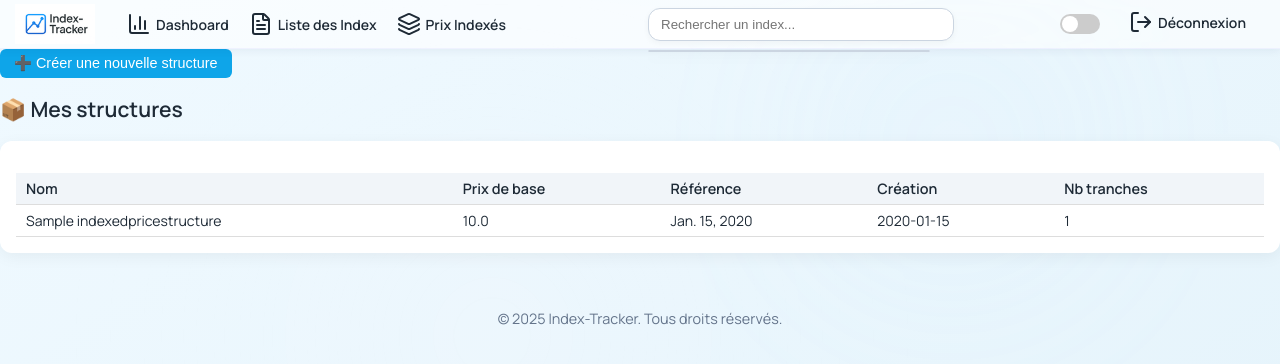
After one commit to utis82/Index-tracker, a Django app: page /prix-indexes/ in a window 1280 px wide. The commit adds this page. Shown: the top 364 px of the page. Run offline with Django 5.2, Linux system fonts and the light colour scheme; a user stored in the database is signed in; tables that the repository leaves empty hold one stand-in row (values such as "Sample post"); some libraries are stand-ins or nearby versions.

Commit message:
ajout de l'onglet prix indexés pour donner la possibilité de créer des structure de coût. outil encore en dev mais le visuel commence à prendre forme

```diff
--- a/django_project/settings.py
+++ b/django_project/settings.py
@@ -33,7 +33,9 @@ CSRF_TRUSTED_ORIGINS = ["https://*.replit.dev", "https://*.replit.app"]
 INSTALLED_APPS = [
     'django.contrib.admin', 'django.contrib.auth',
     'django.contrib.contenttypes', 'django.contrib.sessions',
-    'django.contrib.messages', 'django.contrib.staticfiles', 'main'
+    'django.contrib.messages', 'django.contrib.staticfiles', 'main',
+    'crispy_forms',
+    'crispy_bootstrap5',
 ]
 
 MIDDLEWARE = [
@@ -130,3 +132,5 @@ STATICFILES_DIRS = [
 DEFAULT_AUTO_FIELD = 'django.db.models.BigAutoField'
 
 LOGIN_URL = '/login/'
+CRISPY_ALLOWED_TEMPLATE_PACKS = "bootstrap5"
+CRISPY_TEMPLATE_PACK = "bootstrap5"
--- /dev/null
+++ b/main/forms.py
@@ -0,0 +1,91 @@
+from django import forms
+from django.forms.models import BaseInlineFormSet
+from crispy_forms.helper import FormHelper
+from crispy_forms.layout import Layout, Row, Column, Div, HTML
+from .models import IndexedPriceStructure, StructureComponent
+
+
+class IndexedPriceStructureForm(forms.ModelForm):
+    class Meta:
+        model = IndexedPriceStructure
+        fields = ['name', 'base_price', 'reference_date']
+        widgets = {
+            'reference_date': forms.DateInput(attrs={'type': 'date'}),
+        }
+
+    def __init__(self, *args, **kwargs):
+        super().__init__(*args, **kwargs)
+        self.helper = FormHelper()
+        self.helper.form_tag = False
+        self.helper.layout = Layout(
+            Row(
+                Column('name', css_class='col-md-4'),
+                Column('base_price', css_class='col-md-4'),
+                Column('reference_date', css_class='col-md-4'),
+            )
+        )
+
+
+class StructureComponentForm(forms.ModelForm):
+    class Meta:
+        model = StructureComponent
+        fields = ['label', 'component_type', 'index', 'fixed_amount', 'percentage']
+        widgets = {
+            'fixed_amount': forms.NumberInput(attrs={'step': '0.01', 'class': 'fixed-field'}),
+            'percentage': forms.NumberInput(attrs={'step': '0.01', 'class': 'percentage-field'}),
+        }
+
+    def __init__(self, *args, **kwargs):
+        self.user = kwargs.pop("user", None)
+        super().__init__(*args, **kwargs)
+
+        if self.user:
+            self.fields['index'].queryset = self.user.userprofile.favorite_indexes.all()
+
+        self.helper = FormHelper()
+        self.helper.form_tag = False
+        self.helper.layout = Layout(
+            Div(
+                Row(
+                    Column('label', css_class='col-md-4'),
+                    Column('component_type', css_class='col-md-4'),
+                    Column('index', css_class='col-md-4 index-wrapper'),
+                ),
+                Row(
+                    Column('fixed_amount', css_class='col-md-6 fixed-wrapper'),
+                    Column('percentage', css_class='col-md-6 percentage-wrapper'),
+                ),
+                css_class='card p-3 mb-3 tranche-card position-relative',
+            )
+        )
+
+    def clean(self):
+        cleaned_data = super().clean()
+        fixed = cleaned_data.get("fixed_amount")
+        perc = cleaned_data.get("percentage")
+
+        if fixed and perc:
+            raise forms.ValidationError("Remplissez soit un montant (€), soit un pourcentage (%), pas les deux.")
+        return cleaned_data
+
+
+class CustomStructureComponentFormSet(BaseInlineFormSet):
+    def __init__(self, *args, **kwargs):
+        self.user = kwargs.pop("user", None)
+        super().__init__(*args, **kwargs)
+        for form in self.forms:
+            form.user = self.user
+
+    def _construct_form(self, i, **kwargs):
+        kwargs["user"] = self.user
+        return super()._construct_form(i, **kwargs)
+
+
+StructureComponentFormSet = forms.inlineformset_factory(
+    IndexedPriceStructure,
+    StructureComponent,
+    form=StructureComponentForm,
+    formset=CustomStructureComponentFormSet,
+    extra=1,
+    can_delete=True
+)
--- a/main/templates/base.html
+++ b/main/templates/base.html
@@ -18,6 +18,7 @@
         </a>
         <a href="{% url 'main:dashboard' %}"><i data-lucide="bar-chart-3"></i> Dashboard</a>
         <a href="{% url 'main:liste_index' %}"><i data-lucide="file-text"></i> Liste des Index</a>
+        <a href="{% url 'main:prix_indexes' %}"><i data-lucide="layers"></i> Prix Indexés</a>
 
         {% if user.is_authenticated %}
           {% with level=user.userprofile.subscription_level %}
--- /dev/null
+++ b/main/templates/prix_indexes.html
@@ -0,0 +1,234 @@
+{% extends "base.html" %}
+{% load crispy_forms_tags %}
+{% block title %}Prix Indexés{% endblock %}
+
+{% block content %}
+<style>
+  .card {
+    background: white;
+    border-radius: 12px;
+    box-shadow: 0 4px 16px rgba(0, 0, 0, 0.05);
+    padding: 1rem;
+    margin-bottom: 1.5rem;
+  }
+  .card h4 {
+    margin-top: 0;
+    font-size: 1.1rem;
+    font-weight: 600;
+    display: flex;
+    align-items: center;
+    gap: 0.5rem;
+  }
+  .form-table, .tranche-table {
+    width: 100%;
+    border-collapse: collapse;
+    margin-top: 1rem;
+  }
+  .form-table th, .tranche-table th,
+  .form-table td, .tranche-table td {
+    padding: 6px 10px;
+    border-bottom: 1px solid #ddd;
+  }
+  .form-table th, .tranche-table th {
+    background-color: #f1f5f9;
+    text-align: left;
+    font-size: 0.9rem;
+  }
+  .form-table td input, .tranche-table td input,
+  .form-table td select, .tranche-table td select {
+    width: 100%;
+    font-size: 0.85rem;
+  }
+  .tranche-table tr:nth-child(even) {
+    background-color: #f9fafb;
+  }
+  button {
+    background-color: #0ea5e9;
+    border: none;
+    color: white;
+    padding: 6px 14px;
+    border-radius: 6px;
+    font-weight: 500;
+    cursor: pointer;
+    font-size: 0.9rem;
+  }
+  button:hover {
+    background-color: #0284c7;
+  }
+</style>
+
+<!-- Bouton ouvrir le popup -->
+<div style="margin-bottom: 1rem;">
+  <button onclick="openModal()">➕ Créer une nouvelle structure</button>
+</div>
+
+<!-- POPUP modal -->
+<div id="modal" class="modal-overlay" style="display: none; justify-content: center; align-items: flex-start; position: fixed; left: 0; top: 0; width: 100vw; height: 100vh; background: rgba(0,0,0,0.4); z-index: 1000;">
+  <div class="modal-content" style="background:white; margin-top: 2rem; border-radius: 12px; max-width: 900px; width: 90%; padding: 1.5rem;">
+    <span class="modal-close" onclick="closeModal()" style="float:right; cursor:pointer; font-weight: bold;">×</span>
+    <form method="post">
+      {% csrf_token %}
+
+      <div class="card">
+        <h4>🧮 Informations générales</h4>
+        <table class="form-table">
+          <thead>
+            <tr>
+              <th>Nom</th>
+              <th>Prix de base (€)</th>
+              <th>Date de référence</th>
+            </tr>
+          </thead>
+          <tbody>
+            <tr>
+              <td>{{ form.name }}</td>
+              <td>{{ form.base_price }}</td>
+              <td>{{ form.reference_date }}</td>
+            </tr>
+          </tbody>
+        </table>
+      </div>
+
+      <div class="card">
+        <h4>📊 Tranches de calcul</h4>
+        {{ formset.management_form }}
+        <table class="tranche-table">
+          <thead>
+            <tr>
+              <th>Libellé</th>
+              <th>Type</th>
+              <th>Index</th>
+              <th>€</th>
+              <th>%</th>
+              <th>🗑️</th>
+            </tr>
+          </thead>
+          <tbody id="formset-body">
+            {% for form in formset %}
+              <tr>
+                <td>{{ form.label }}</td>
+                <td>{{ form.component_type }}</td>
+                <td>{{ form.index }}</td>
+                <td>{{ form.fixed_amount }}</td>
+                <td>{{ form.percentage }}</td>
+                <td><button type="button" onclick="deleteRow(this)">🗑️</button></td>
+              </tr>
+            {% endfor %}
+          </tbody>
+        </table>
+
+        <!-- hidden clone source -->
+        <div id="form-empty-source" style="display:none;">
+          {{ formset.empty_form.label }}
+          {{ formset.empty_form.component_type }}
+          {{ formset.empty_form.index }}
+          {{ formset.empty_form.fixed_amount }}
+          {{ formset.empty_form.percentage }}
+        </div>
+
+        <!-- template row -->
+        <template id="form-empty-template">
+          <tr>
+            <td>__label__</td>
+            <td>__type__</td>
+            <td>__index__</td>
+            <td>__amount__</td>
+            <td>__percent__</td>
+            <td><button type="button" onclick="deleteRow(this)">🗑️</button></td>
+          </tr>
+        </template>
+
+        <button type="button" onclick="addTranche()">➕ Ajouter une tranche</button>
+      </div>
+
+      <br>
+      <button type="submit">✅ Enregistrer</button>
+    </form>
+  </div>
+</div>
+
+<!-- STRUCTURES EXISTANTES -->
+<h2>📦 Mes structures</h2>
+{% if structures %}
+  <div class="card">
+    <table class="form-table">
+      <thead>
+        <tr>
+          <th>Nom</th>
+          <th>Prix de base</th>
+          <th>Référence</th>
+          <th>Création</th>
+          <th>Nb tranches</th>
+        </tr>
+      </thead>
+      <tbody>
+        {% for s in structures %}
+        <tr onclick="toggleDetails('{{ s.id }}')" style="cursor:pointer;">
+          <td>{{ s.name }}</td>
+          <td>{{ s.base_price }}</td>
+          <td>{{ s.reference_date }}</td>
+          <td>{{ s.created_at|date:"Y-m-d" }}</td>
+          <td>{{ s.components.count }}</td>
+        </tr>
+        <tr id="details-{{ s.id }}" style="display: none;">
+          <td colspan="5">
+            <ul>
+              {% for c in s.components.all %}
+              <li><strong>{{ c.label }}</strong> — {{ c.component_type }}
+                {% if c.fixed_amount %}: {{ c.fixed_amount }} €{% endif %}
+                {% if c.percentage %}: {{ c.percentage }} %{% endif %}
+                {% if c.index %} ({{ c.index.name }}){% endif %}
+              </li>
+              {% endfor %}
+            </ul>
+          </td>
+        </tr>
+        {% endfor %}
+      </tbody>
+    </table>
+  </div>
+{% else %}
+  <p>Aucune structure enregistrée.</p>
+{% endif %}
+
+<!-- JS -->
+<script>
+function openModal() {
+  document.getElementById("modal").style.display = "flex";
+}
+function closeModal() {
+  document.getElementById("modal").style.display = "none";
+}
+function toggleDetails(id) {
+  const row = document.getElementById("details-" + id);
+  row.style.display = row.style.display === "none" ? "table-row" : "none";
+}
+
+let formIndex = {{ formset.total_form_count }};
+function addTranche() {
+  const tmpl = document.getElementById("form-empty-template").innerHTML;
+  const getWidget = (nameEndsWith) => {
+    const el = Array.from(document.querySelectorAll("#form-empty-source input, #form-empty-source select"))
+      .find(e => e.name.endsWith(nameEndsWith));
+    return el ? el.outerHTML.replace(/__prefix__/g, formIndex) : '';
+  };
+
+  const newRowHtml = tmpl
+    .replace('__label__', getWidget('label'))
+    .replace('__type__', getWidget('component_type'))
+    .replace('__index__', getWidget('index'))
+    .replace('__amount__', getWidget('fixed_amount'))
+    .replace('__percent__', getWidget('percentage'));
+
+  const row = document.createElement("tr");
+  row.innerHTML = newRowHtml;
+  document.getElementById("formset-body").appendChild(row);
+  document.getElementById("id_form-TOTAL_FORMS").value = ++formIndex;
+}
+
+function deleteRow(btn) {
+  const row = btn.closest("tr");
+  row.remove();
+}
+</script>
+{% endblock %}
--- a/main/urls.py
+++ b/main/urls.py
@@ -6,7 +6,7 @@ from main.views.base_views import (home, login_view, dashboard, register_view,
 from main.views.index_views import import_excel_view, liste_index_view
 from main.views.chart_views import index_viewer
 from main.views.user_views import toggle_favorite
-
+from main.views.prix_indexes_views import prix_indexes_view
 
 app_name = 'main'
 
@@ -27,5 +27,5 @@ urlpatterns = [
     path('choose-primary-index/',
          choose_primary_index,
          name='choose_primary_index'),
-
+     path('prix-indexes/', prix_indexes_view, name='prix_indexes'),
 ]
--- /dev/null
+++ b/main/views/prix_indexes_views.py
@@ -0,0 +1,33 @@
+from django.contrib.auth.decorators import login_required
+from django.shortcuts import render, redirect
+from main.forms import IndexedPriceStructureForm, StructureComponentFormSet
+from main.models import IndexedPriceStructure
+
+
+@login_required
+def prix_indexes_view(request):
+    structure = IndexedPriceStructure(user=request.user)
+
+    if request.method == "POST":
+        form = IndexedPriceStructureForm(request.POST)
+        formset = StructureComponentFormSet(request.POST, user=request.user, instance=structure)
+
+        if form.is_valid() and formset.is_valid():
+            structure = form.save(commit=False)
+            structure.user = request.user
+            structure.save()
+            formset.instance = structure
+            formset.save()
+            return redirect('main:prix_indexes')
+
+    else:
+        form = IndexedPriceStructureForm()
+        formset = StructureComponentFormSet(user=request.user, instance=structure)
+
+    structures = IndexedPriceStructure.objects.filter(user=request.user).order_by('-created_at')
+
+    return render(request, 'prix_indexes.html', {
+        'form': form,
+        'formset': formset,
+        'structures': structures,
+    })
```
Also changed, not shown: main/admin.py (+17 -0 lines), main/models.py (+60 -17 lines), main/migrations/0005_indexedpricestructure_structurecomponent.py (added), main/migrations/0006_structurecomponent_use_percentage.py (added), main/static/css/style.css (line endings or trailing spaces).
